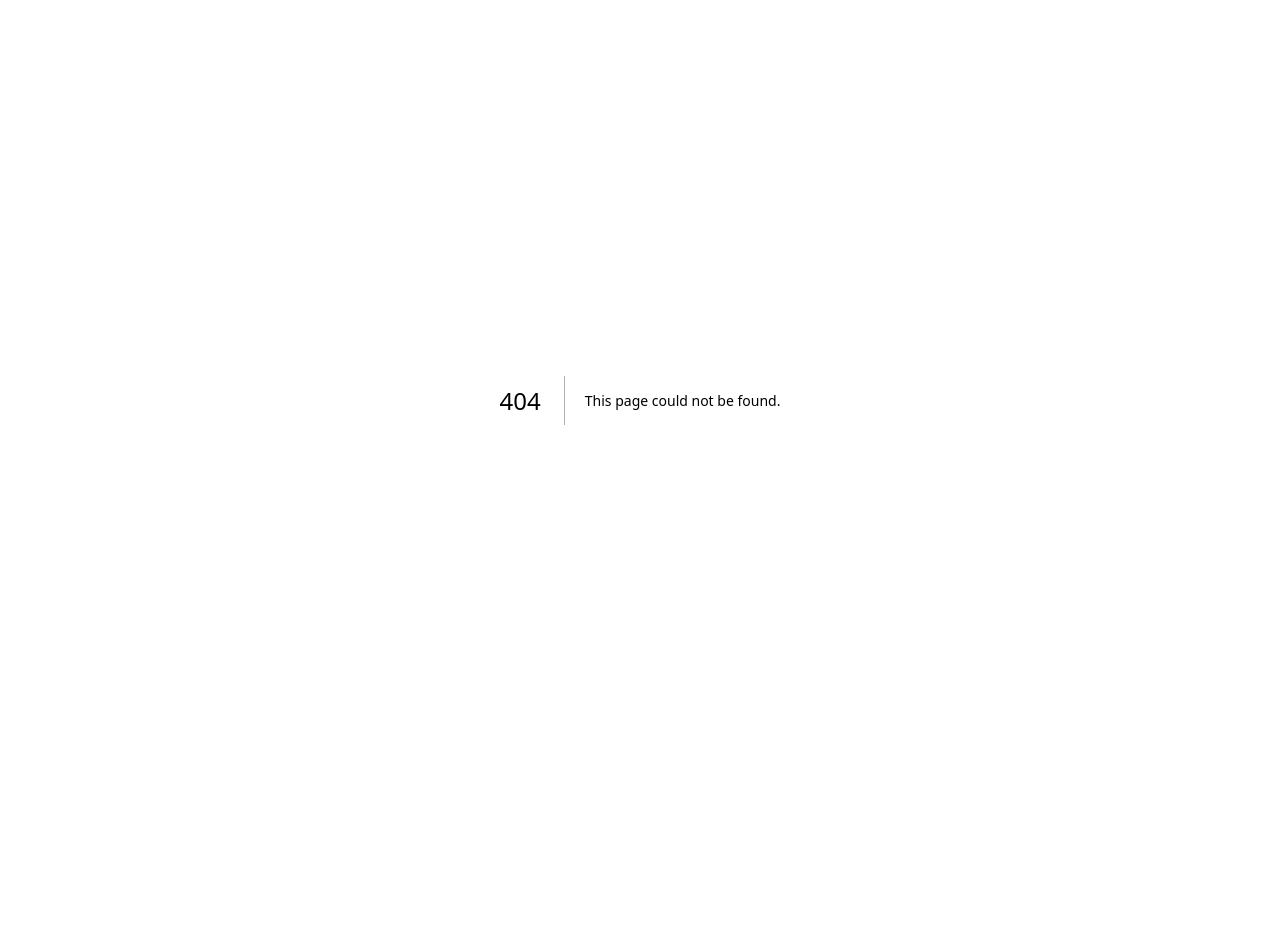
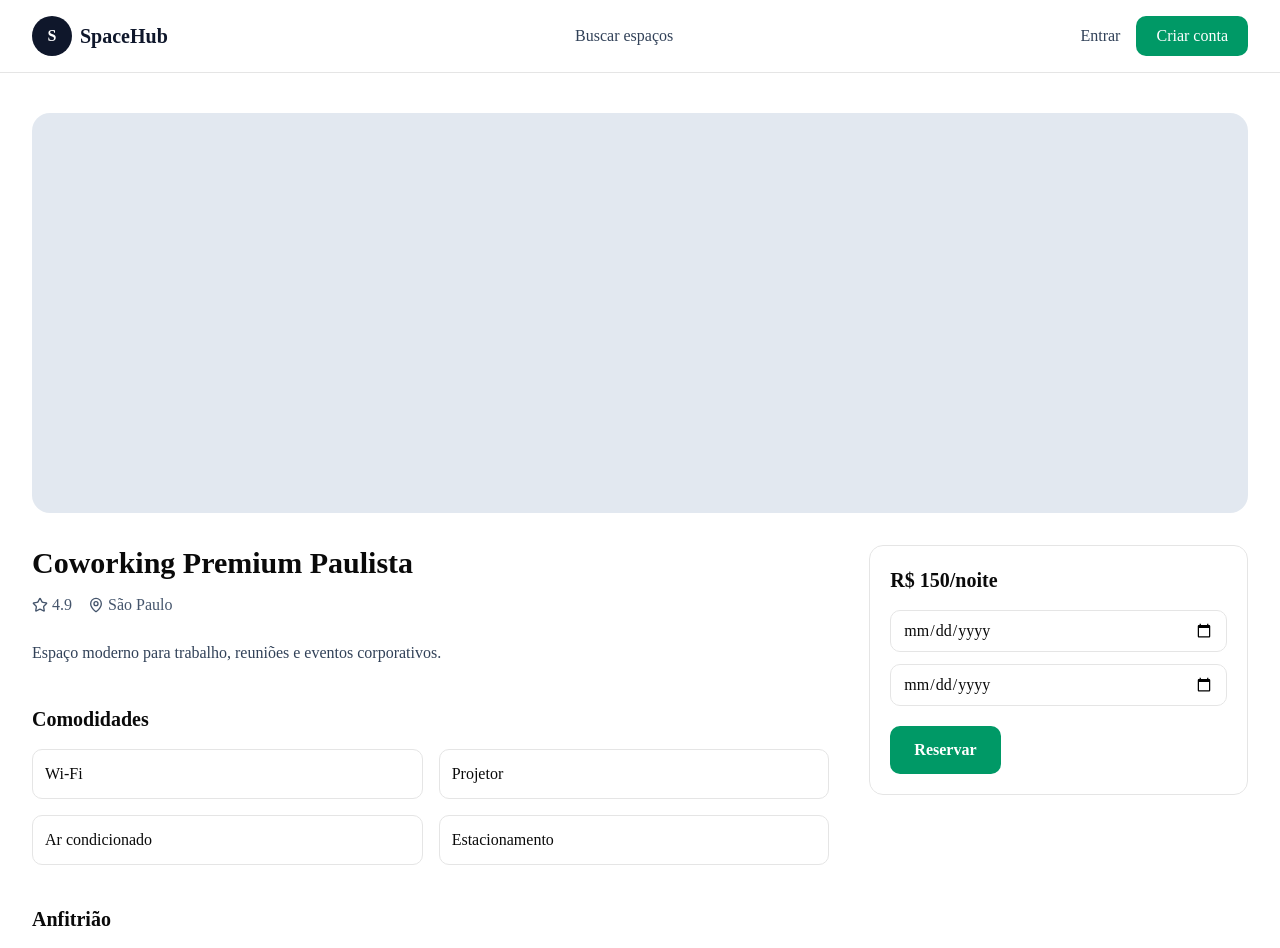
Before and after one commit to isaias30silva/SpaceHub_Conectando_Lugares_E_Pessoas_FRONTEND, a Next.js app in the folder spacehub-front/: page /spaces/1 in a window 1280 px wide. Before the commit this address had no page. Shown: the top 948 px of the page. Before the commit the page ends 800 px from the top, so only its background shows below. Built offline with nearby package versions, Linux system fonts and the light colour scheme.

Commit message:
feat(space-details): criacao da tela de detalhes e componentes associados

```diff
--- /dev/null
+++ b/spacehub-front/src/app/spaces/[id]/page.tsx
@@ -0,0 +1,48 @@
+import Navbar from "@/components/layout/Navbar";
+import Footer from "@/components/layout/Footer";
+
+import Container from "@/components/ui/Container";
+
+import SpaceGallery from "@/components/space-details/SpaceGallery";
+import SpaceInfo from "@/components/space-details/SpaceInfo";
+import Amenities from "@/components/space-details/Amenities";
+import HostInfo from "@/components/space-details/HostInfo";
+import ReservationCard from "@/components/space-details/ReservationCard";
+
+export default function SpaceDetailsPage() {
+  return (
+    <>
+      <Navbar />
+
+      <main className="py-10">
+        <Container>
+          <SpaceGallery />
+
+          <div
+            className="
+              mt-8
+
+              grid
+              grid-cols-1
+              lg:grid-cols-3
+
+              gap-10
+            "
+          >
+            <section className="lg:col-span-2">
+              <SpaceInfo />
+              <Amenities />
+              <HostInfo />
+            </section>
+
+            <aside>
+              <ReservationCard />
+            </aside>
+          </div>
+        </Container>
+      </main>
+
+      <Footer />
+    </>
+  );
+}
--- /dev/null
+++ b/spacehub-front/src/components/space-details/Amenities.tsx
@@ -0,0 +1,31 @@
+export default function Amenities() {
+  const amenities = ["Wi-Fi", "Projetor", "Ar condicionado", "Estacionamento"];
+
+  return (
+    <section className="mt-10">
+      <h2 className="font-semibold text-xl">Comodidades</h2>
+
+      <div
+        className="
+          grid
+          grid-cols-2
+          gap-4
+          mt-4
+        "
+      >
+        {amenities.map((item) => (
+          <div
+            key={item}
+            className="
+              border
+              rounded-lg
+              p-3
+            "
+          >
+            {item}
+          </div>
+        ))}
+      </div>
+    </section>
+  );
+}
--- /dev/null
+++ b/spacehub-front/src/components/space-details/HostInfo.tsx
@@ -0,0 +1,19 @@
+export default function HostInfo() {
+  return (
+    <section className="mt-10">
+      <h2 className="font-semibold text-xl">Anfitrião</h2>
+
+      <div
+        className="
+          mt-4
+          border
+          rounded-xl
+          p-4
+        "
+      >
+        João Silva
+        <p className="mt-2 text-slate-600">Anfitrião desde 2024</p>
+      </div>
+    </section>
+  );
+}
--- /dev/null
+++ b/spacehub-front/src/components/space-details/ReservationCard.tsx
@@ -0,0 +1,49 @@
+import Button from "@/components/ui/Button";
+
+export default function ReservationCard() {
+  return (
+    <div
+      className="
+        border
+        rounded-xl
+        p-5
+        sticky
+        top-24
+      "
+    >
+      <h3 className="text-xl font-bold">
+        R$ 150/noite
+      </h3>
+
+      <div className="mt-4 space-y-3">
+        <input
+          type="date"
+          className="
+            w-full
+            border
+            rounded-lg
+            px-3
+            py-2
+          "
+        />
+
+        <input
+          type="date"
+          className="
+            w-full
+            border
+            rounded-lg
+            px-3
+            py-2
+          "
+        />
+      </div>
+
+      <div className="mt-5">
+        <Button>
+          Reservar
+        </Button>
+      </div>
+    </div>
+  );
+}
--- /dev/null
+++ b/spacehub-front/src/components/space-details/SpaceGallery.tsx
@@ -0,0 +1,11 @@
+export default function SpaceGallery() {
+  return (
+    <div
+      className="
+        h-[400px]
+        rounded-2xl
+        bg-slate-200
+      "
+    />
+  );
+}
--- /dev/null
+++ b/spacehub-front/src/components/space-details/SpaceInfo.tsx
@@ -0,0 +1,39 @@
+import { MapPin, Star } from "lucide-react";
+
+export default function SpaceInfo() {
+  return (
+    <section>
+      <h1
+        className="
+          text-3xl
+          font-bold
+        "
+      >
+        Coworking Premium Paulista
+      </h1>
+
+      <div
+        className="
+          flex
+          gap-4
+          mt-3
+          text-slate-600
+        "
+      >
+        <span className="flex items-center gap-1">
+          <Star size={16} />
+          4.9
+        </span>
+
+        <span className="flex items-center gap-1">
+          <MapPin size={16} />
+          São Paulo
+        </span>
+      </div>
+
+      <p className="mt-6 text-slate-700">
+        Espaço moderno para trabalho, reuniões e eventos corporativos.
+      </p>
+    </section>
+  );
+}
```
